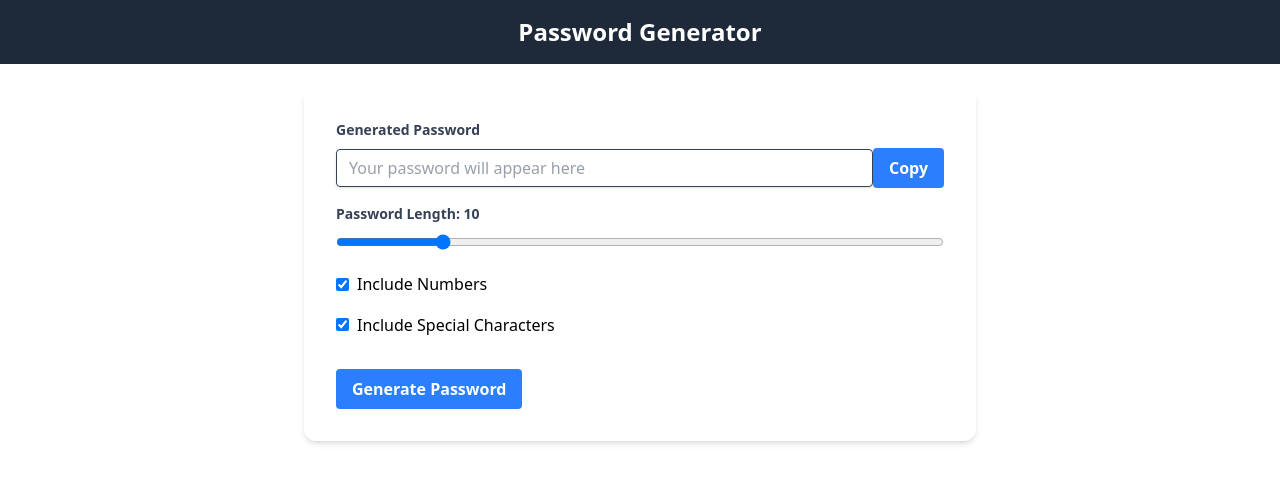
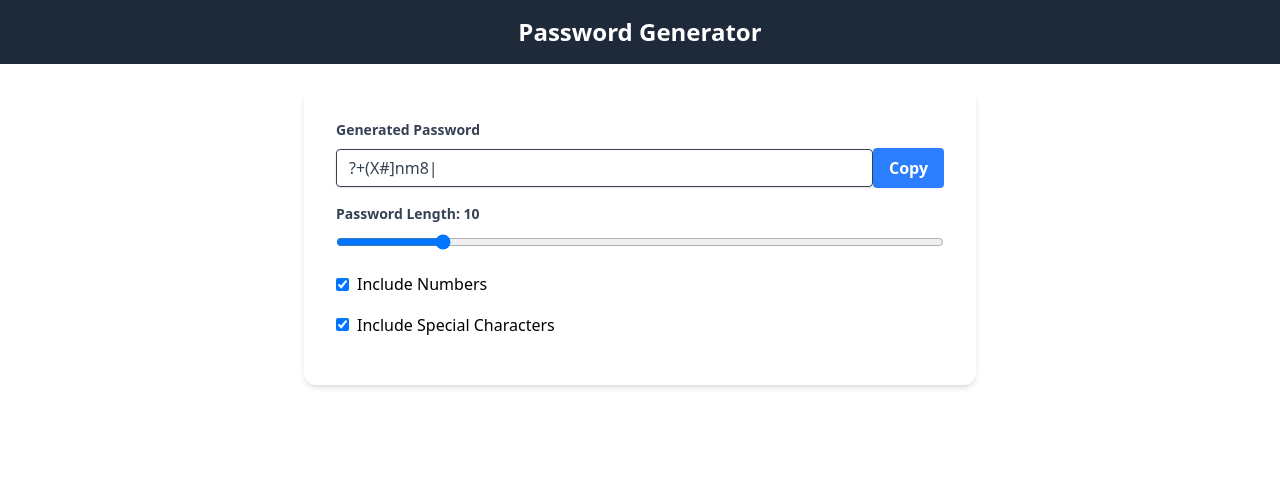
Before and after one commit to Ben-Cor/passwordGenerator-React, a React (Vite) app: page / in a window 1280 px wide. Shown: the top 482 px of the page. Built offline with nearby package versions, Linux system fonts and the light colour scheme.

Commit message:
commented out generate password button and added useEffect to generate automatically on variable change

```diff
--- a/src/components/PasswordForm.jsx
+++ b/src/components/PasswordForm.jsx
@@ -1,3 +1,4 @@
+import { useEffect } from "react";
 import { useCallback, useRef, useState } from "react";
 
 export default function PasswordForm() {
@@ -38,6 +39,7 @@
     }, [password]);
     // useCallback to stop rerendering on every input change
 
+    useEffect(() => {generatePassword()}, [length, numbersAllowed, charactersAllowed, generatePassword]);
 
     return (
         <div className="max-w-md mx-auto bg-white rounded-xl shadow-md overflow-hidden mt-6 md:max-w-2xl">
@@ -100,11 +102,11 @@
                 <span className="ml-2">Include Special Characters</span>
                 </label>
             </div>
-            <button className={`mt-4 font-bold py-2 px-4 rounded focus:outline-none focus:shadow-outline ${
+            {/* <button className={`mt-4 font-bold py-2 px-4 rounded focus:outline-none focus:shadow-outline ${
             isClicked ? "transition ease-in-out duration-100 text-white bg-blue-950" : "transition ease-in-out duration-100 bg-blue-500 hover:bg-blue-700 text-white"}`}
             type="button" onClick={generatePassword}>
                 Generate Password
-            </button>
+            </button> */}
             </div>
         </div>
     );
```
